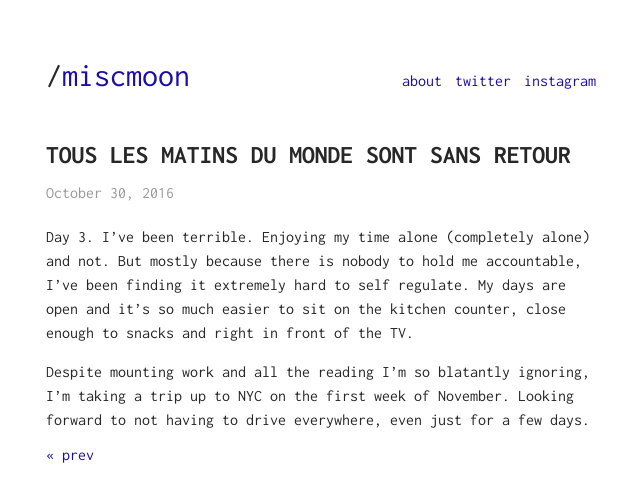
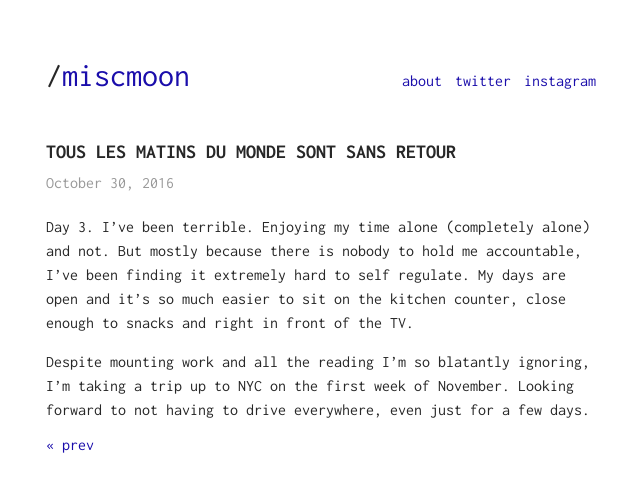
Before and after one commit to miscmoon/miscmoon.github.io, a Jekyll site: the page built from _posts/2016-10-30-Tous-les-matines.md, in a window 1280 px wide. Shown: the top 502 px of the page, without its empty margins (319-959 px from the left). Built offline with Jekyll 4.4.1, drawn with Linux system fonts in a browser that asks for light colours.

Commit message:
Update main.scss

```diff
--- a/assets/css/main.scss
+++ b/assets/css/main.scss
@@ -166,10 +166,10 @@ img {
 	&__title {
 		display: block;
 		margin-top: 0px;
-		margin-bottom: 6px;
+		margin-bottom: 2px;
 		h1 {
 			display: inline-block;
-			font-size: 1.6em;
+			font-size: 1.25em;
 			font-family: 'Inconsolata';
 			padding-right: 10px;
 			padding-bottom: 2px;
@@ -292,7 +292,7 @@ img {
 }
 .about {
 	&__title {
-		font-size: 1.6em;
+		font-size: 1.25em;
 		font-family: 'Inconsolata';
 		margin-top: 20px;
 		margin-bottom: 10px;
```
